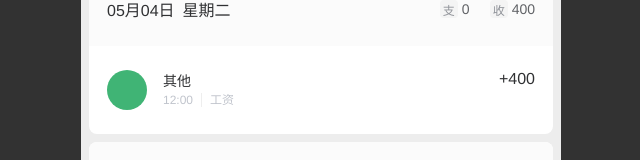
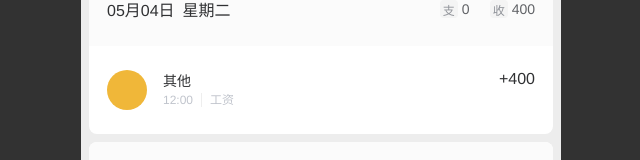
Before and after one commit to haixiangyan/weixin-cash, a React (Create React App) app: page / in a window 1280 px wide. Shown: the part 470-630 px from the top of the page, without its empty margins (319-959 px from the left). Built offline with nearby package versions, Linux system fonts and the light colour scheme.

Commit message:
同步 type

```diff
--- a/src/components/EachRecord.tsx
+++ b/src/components/EachRecord.tsx
@@ -37,7 +37,7 @@ const EachRecord: React.FC<TProps> = (props) => {
 
   return (
     <StyledEachRecord>
-      <Category category={category!} type="expense"/>
+      <Category category={category!} type={type}/>
       <div className="record-content">
         <div>其他</div>
         <div className="record-content-details">
```
